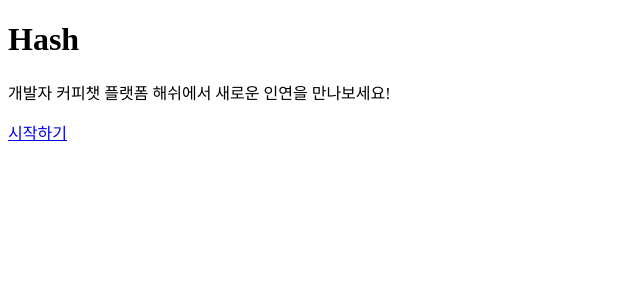
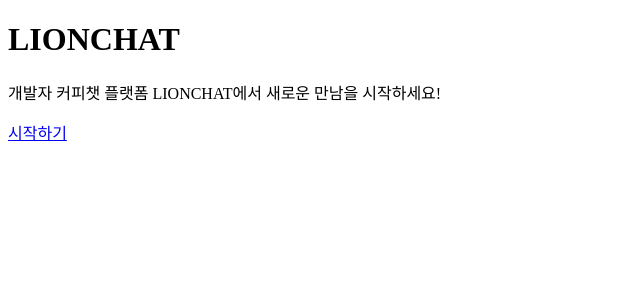
Before and after one commit to lionchat100/hash-fe, a Next.js app: page / in a window 1280 px wide. Shown: the top 300 px of the page, without its empty margins (0-640 px from the left). Built offline with nearby package versions, Linux system fonts and the light colour scheme.

Commit message:
fix/#11 기획 변경에 따른 서비스 명칭 적용

```diff
--- a/pages/index.tsx
+++ b/pages/index.tsx
@@ -1,22 +1,21 @@
-import Head from "next/head";
+import Head from 'next/head';
 
 const LandingPage = () => {
   return (
     <>
       <Head>
-        <title>Hash</title>
-        <meta name="description" content="Hash" />
-        <meta property="og:title" content="Hash - 새로운 인연을 만나보세요" />
-        <meta property="og:description" content="개발자 커피챗 플랫폼 Hash" />
-        <meta property="og:type" content="website" />
-        <link rel="icon" href="/favicon.ico" />
+        <title>LIONCHAT</title>
+        <meta name='description' content='LIONCHAT' />
+        <meta property='og:title' content='LIONCHAT - 새로운 만남을 시작하다' />
+        <meta property='og:description' content='개발자 커피챗 플랫폼 LIONCHAT' />
+        <meta property='og:type' content='website' />
       </Head>
 
-      <main className="">
-        <div className="">
-          <h1>Hash</h1>
-          <p>개발자 커피챗 플랫폼 해쉬에서 새로운 인연을 만나보세요!</p>
-          <a href="/login">시작하기</a>
+      <main className=''>
+        <div className=''>
+          <h1>LIONCHAT</h1>
+          <p>개발자 커피챗 플랫폼 LIONCHAT에서 새로운 만남을 시작하세요!</p>
+          <a href='/login'>시작하기</a>
         </div>
       </main>
     </>
```
